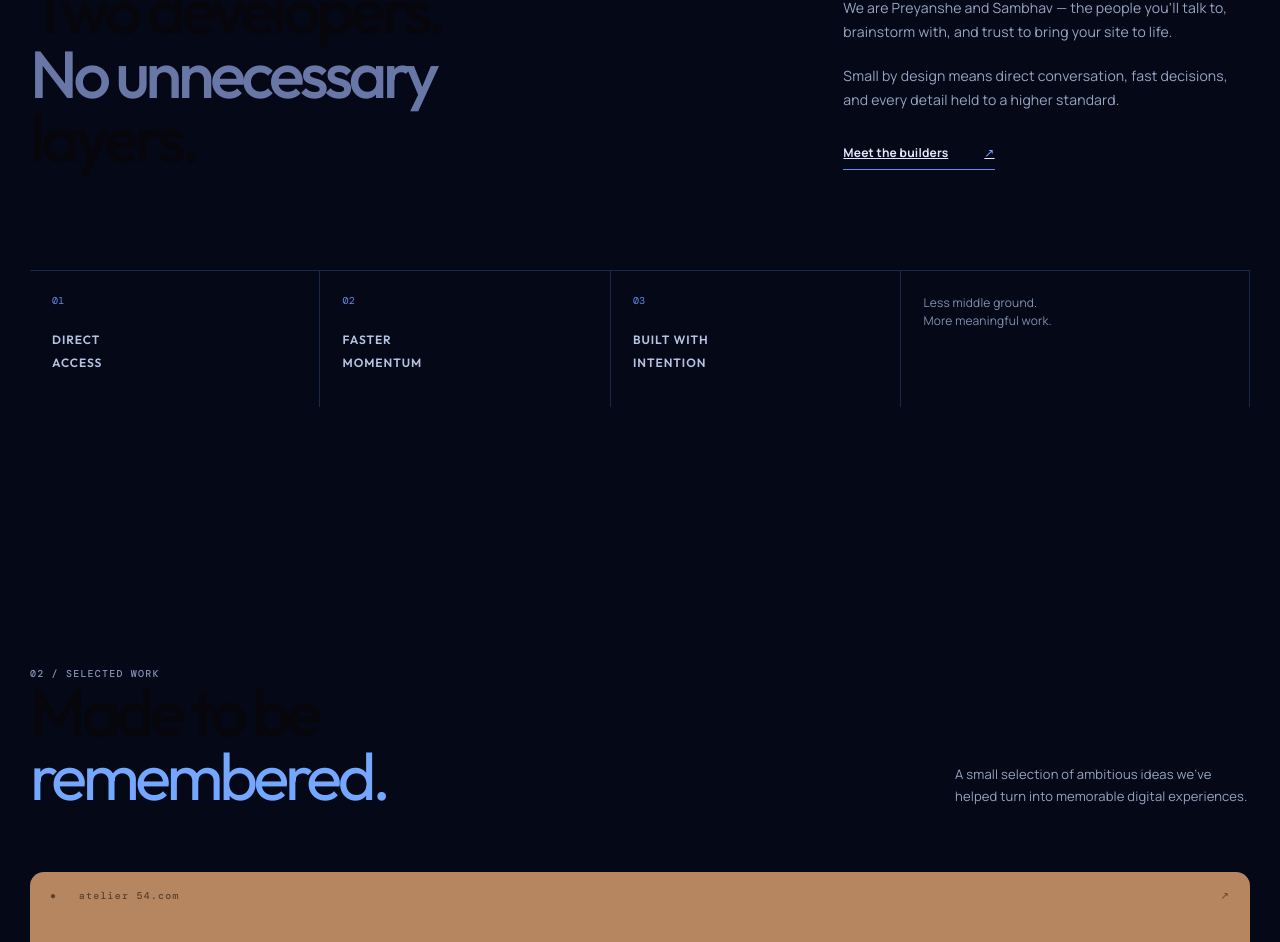
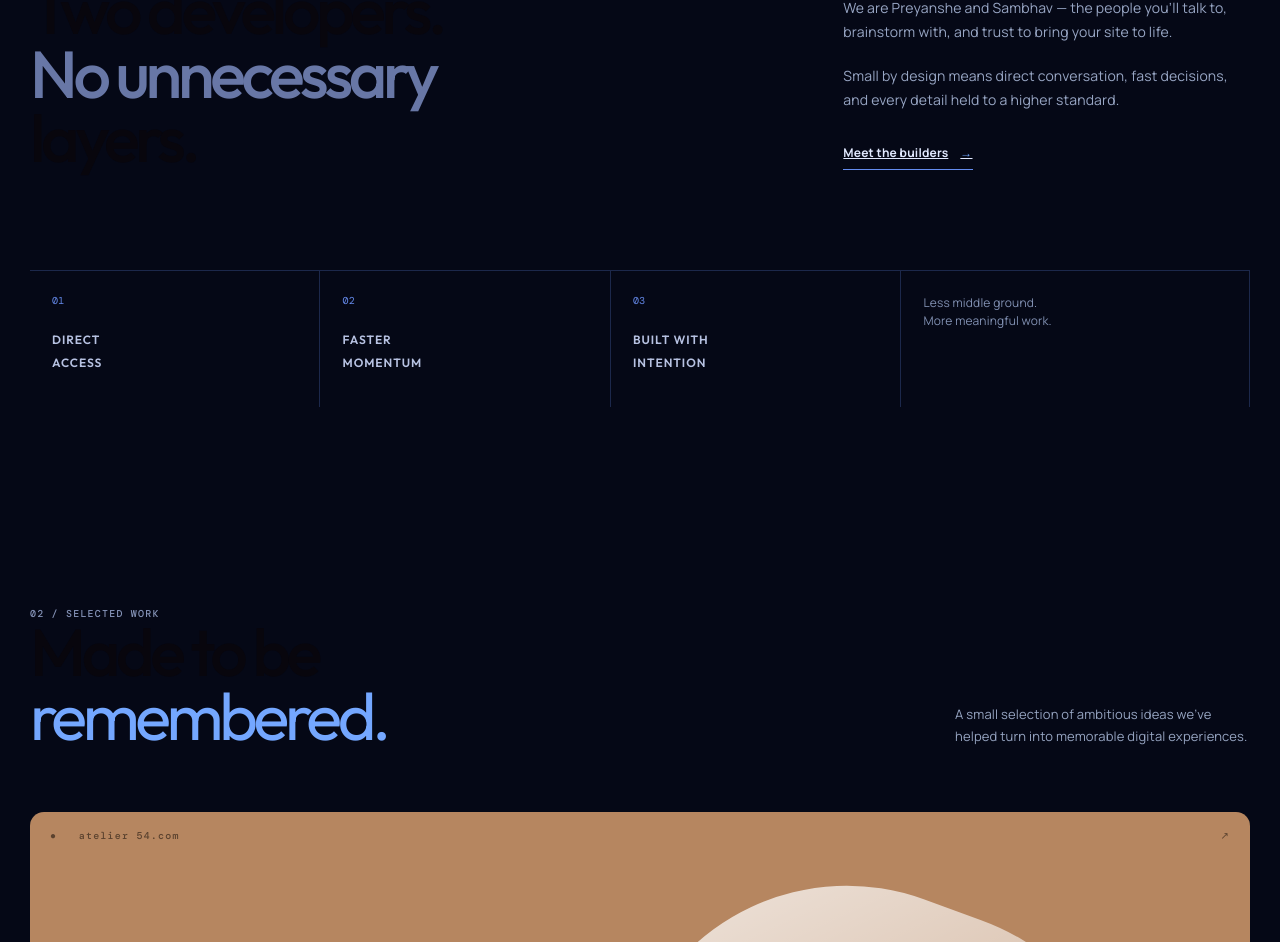
Before and after one commit to Sambhavgoe1/WebBloom, a React (Vite) app in the folder WebBloom/: page / in a window 1280 px wide. Shown: the part 956-1898 px from the top of the page. Built offline with nearby package versions, Linux system fonts and the light colour scheme.

Commit message:
Teer ki disha theekh kar di aur ek aadh chote mote fix

```diff
--- a/WebBloom/src/App.css
+++ b/WebBloom/src/App.css
@@ -463,7 +463,7 @@ em {
   color: #e1e9ff;
   font-size: 12px;
   font-weight: 700;
-  gap: 36px
+  gap: 12px
 }
 
 .under-link b {
@@ -504,7 +504,6 @@ em {
 }
 
 .work {
-  padding-top: 160px
 }
 
 .work-heading {
--- a/WebBloom/src/components/About.tsx
+++ b/WebBloom/src/components/About.tsx
@@ -1 +1 @@
-export function About() { return <section id="about" className="about section"><div className="section-number">01 / WHO WE ARE</div><div className="about-layout"><h2>Two developers.<br/><span>No unnecessary</span><br/>layers.</h2><div className="about-copy"><p>We are Preyanshe and Sambhav — the people you’ll talk to, brainstorm with, and trust to bring your site to life.</p><p>Small by design means direct conversation, fast decisions, and every detail held to a higher standard.</p><a className="under-link" href="#team">Meet the builders <b>↗</b></a></div></div><div className="about-facts"><div><span>01</span><b>DIRECT<br/>ACCESS</b></div><div><span>02</span><b>FASTER<br/>MOMENTUM</b></div><div><span>03</span><b>BUILT WITH<br/>INTENTION</b></div><p>Less middle ground.<br/>More meaningful work.</p></div></section> }
+export function About() { return <section id="about" className="about section"><div className="section-number">01 / WHO WE ARE</div><div className="about-layout"><h2>Two developers.<br/><span>No unnecessary</span><br/>layers.</h2><div className="about-copy"><p>We are Preyanshe and Sambhav — the people you’ll talk to, brainstorm with, and trust to bring your site to life.</p><p>Small by design means direct conversation, fast decisions, and every detail held to a higher standard.</p><a className="under-link" href="#team">Meet the builders <b>→</b></a></div></div><div className="about-facts"><div><span>01</span><b>DIRECT<br/>ACCESS</b></div><div><span>02</span><b>FASTER<br/>MOMENTUM</b></div><div><span>03</span><b>BUILT WITH<br/>INTENTION</b></div><p>Less middle ground.<br/>More meaningful work.</p></div></section> }
```
